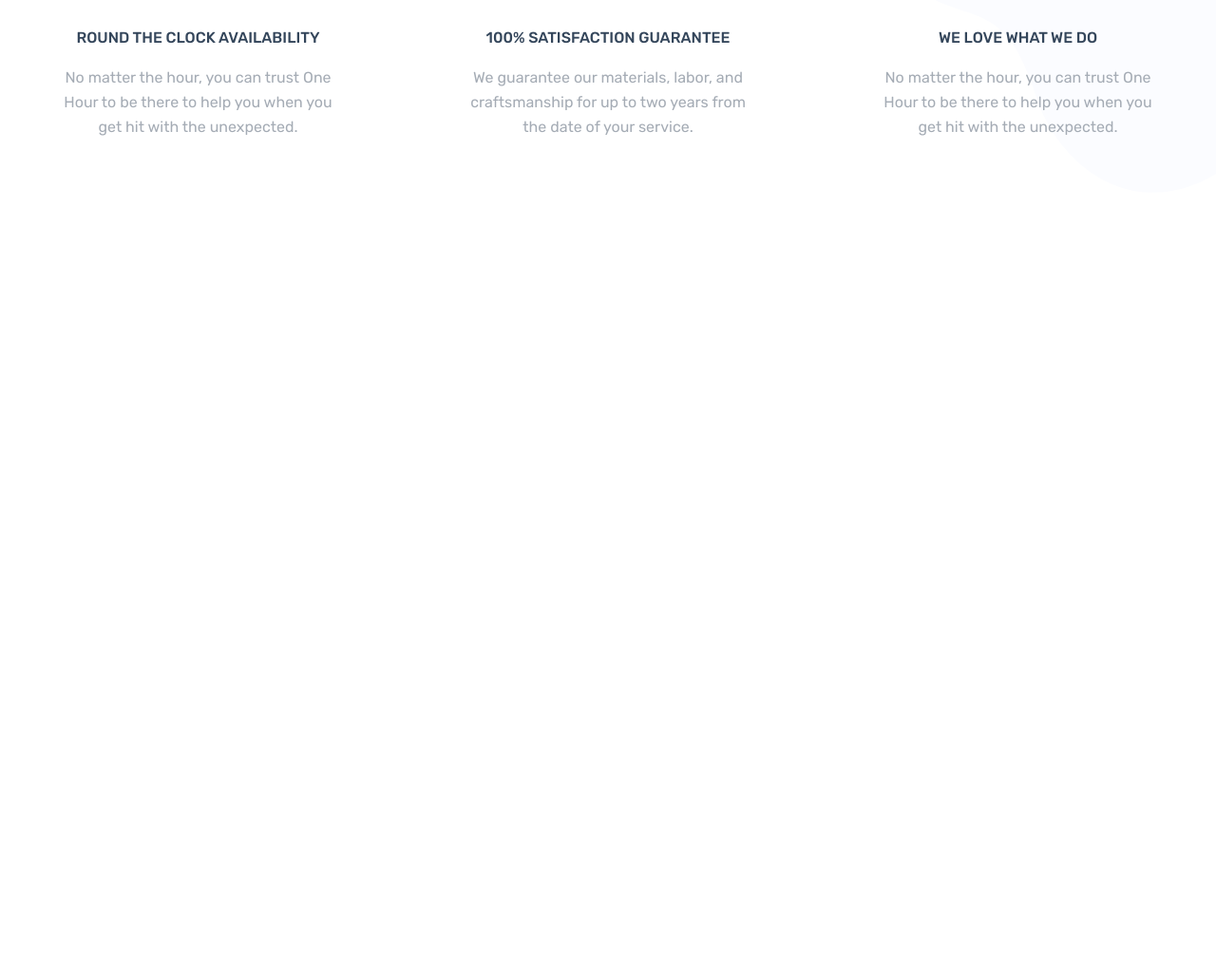
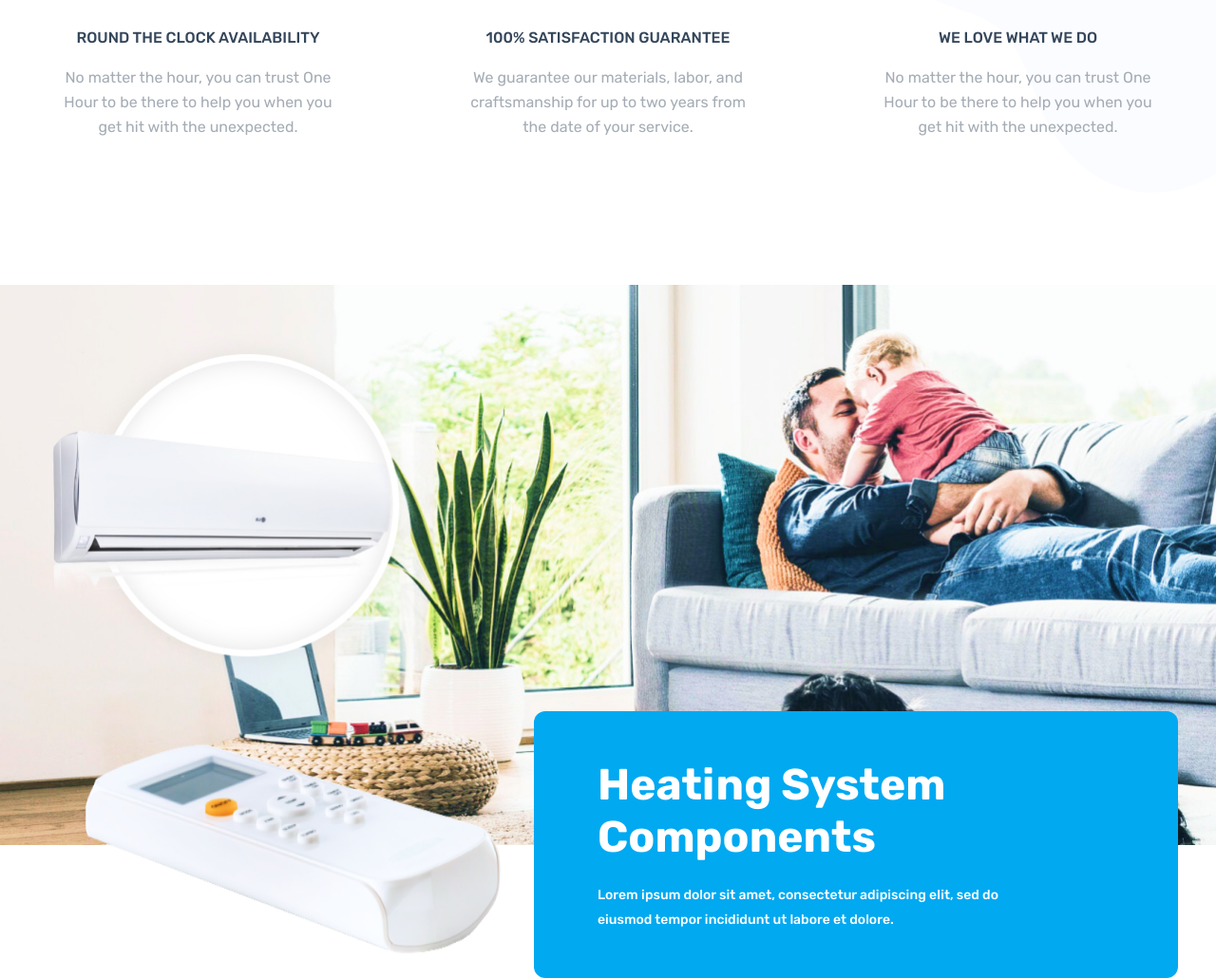
Before and after one commit to Dencho96/HVAC, a website: page app/index.html in a window 1280 px wide. Shown: the part 1948-2978 px from the top of the page at 95% size. Before the commit the page ends 2248 px from the top, so only its background shows below. Drawn offline with nearby package versions, Linux system fonts and the light colour scheme.

Commit message:
added promo section

```diff
--- a/app/index.html
+++ b/app/index.html
@@ -243,6 +243,23 @@
                 </div>
             </div>
         </section>
+        <section class="promo" style="background-image: url('images/promo-bg.jpg');">
+            <div class="container promo__container">
+                <div class="promo__inner d-flex">
+                    <img class="promo__img" src="images/promo-img.png" alt="Vast HVAC">
+                    <div class="promo__box">
+                        <div class="promo__title">
+                            Heating System
+                            Components
+                        </div>
+                        <div class="promo__text">
+                            Lorem ipsum dolor sit amet, consectetur adipiscing elit, sed do eiusmod tempor incididunt ut
+                            labore et dolore.
+                        </div>
+                    </div>
+                </div>
+            </div>
+        </section>
     </main>
 
     <footer class="footer">
--- /dev/null
+++ b/app/scss/page-index/_promo.scss
@@ -0,0 +1,38 @@
+.promo {
+    height: 590px;
+    background-size: cover;
+    background-position: center;
+    background-repeat: no-repeat;
+
+    &__container {
+        position: relative;
+        height: 100%;
+    }
+
+    &__inner {
+        position: absolute;
+        bottom: -140px;
+    }
+
+    &__box {
+        padding: 50px 41px 48px 67px;
+        background-color: $blue;
+        border-radius: 12px;
+        color: white;
+    }
+
+    &__title {
+        margin-bottom: 21px;
+        font-size: 46px;
+        line-height: 55px;
+        font-weight: 700;
+    }
+
+    &__text {
+        max-width: 460px;
+        width: 100%;
+        font-size: 14px;
+        line-height: 26px;
+        font-weight: 500;
+    }
+}
--- a/app/scss/style.scss
+++ b/app/scss/style.scss
@@ -8,3 +8,4 @@
 @import 'page-index/categories';
 @import 'page-index/service';
 @import 'page-index/advantages';
+@import 'page-index/promo';
```
Also changed, not shown: app/css/style.min.css, app/images/promo-bg.jpg (added), app/images/promo-img.png (added).
